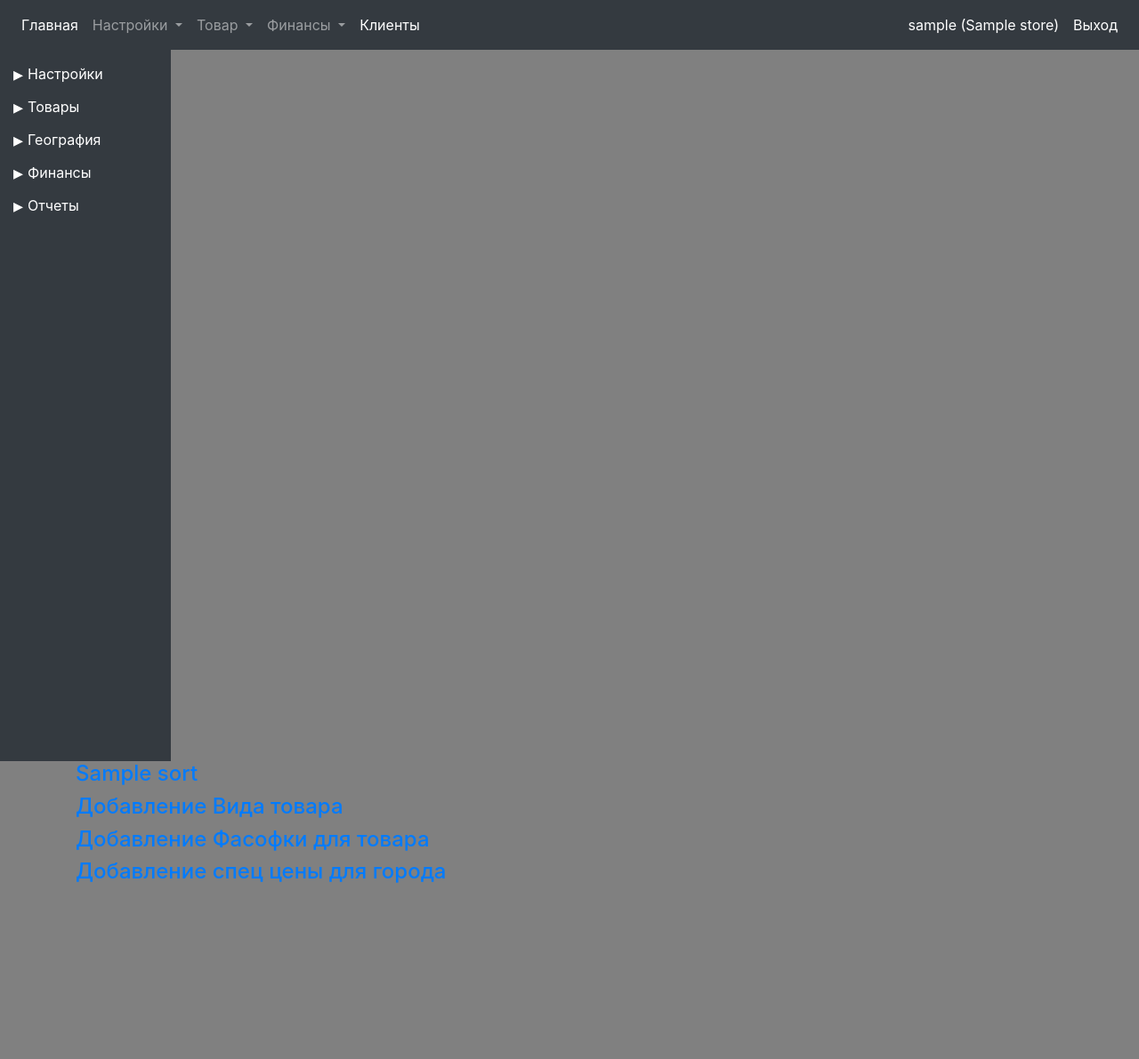
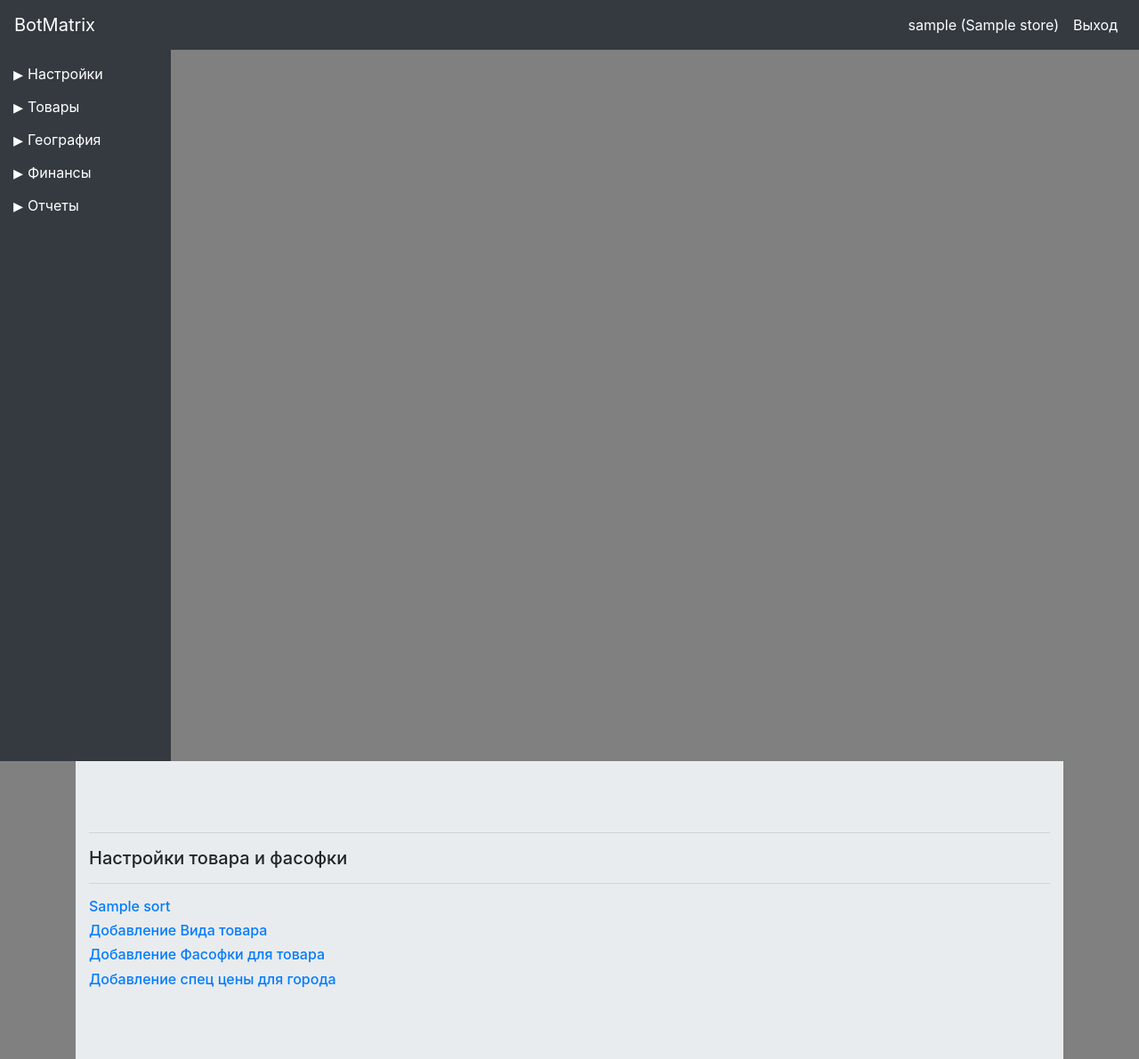
Before and after one commit to MaxGree90/matrix, a Flask app: page /setting_packing in a window 1280 px wide. Shown: the whole page at 89% size. Before the commit the page ends 993 px from the top, so only its background shows below. Run offline with Flask 2, Linux system fonts and the light colour scheme; a user stored in the database is signed in; tables that the repository leaves empty hold one stand-in row (values such as "Sample post"); some libraries are stand-ins or nearby versions.

Commit message:
Аааа, убрал меню из навбар, сделал обязательную авторизацию для просмотра меню.

```diff
--- a/app/forms.py
+++ b/app/forms.py
@@ -7,7 +7,7 @@ from app.models import User, Area, City, Sorts, Packing
 
 
 class LoginForm(FlaskForm):
-    username = StringField('Имя пользователя', validators=[DataRequired()])
+    username = StringField('Логин', validators=[DataRequired()])
     password = PasswordField('Пароль', validators=[DataRequired()])
     remember_me = BooleanField('Запомнить меня')
     # recaptcha = RecaptchaField()
@@ -15,8 +15,10 @@ class LoginForm(FlaskForm):
 
 
 class AddBotForm(FlaskForm):
+    title = StringField('Название')
     phone_num = StringField('Номер телефона', validators=[DataRequired()])
-    password = StringField('Пароль', validators=[DataRequired()])
+    help_chat = StringField('Чат поддержки')
+    code_bot = SubmitField('Получить код авторизации')
     code = StringField('Код авторизации')
     submit_bot = SubmitField('Добавить')
 
@@ -129,11 +131,16 @@ class SpecPriceForm(FlaskForm):
 
 
 class StoreEdit(FlaskForm):
+    change_name = BooleanField('Использовать название магазина вместо имени бота')
     title_store = StringField('Название магазина')
     first_message = TextAreaField('Первое сообщение', validators=[Length(min=0, max=500)])
     help_message = TextAreaField('Дополнение к сообщению помощь', validators=[Length(min=0, max=500)])
     footer_message = StringField('Текст в самом низу каждого сообщения', validators=[Length(min=0, max=140)])
-    help_chat = StringField('Чат поддержки')
     store_www = StringField('Сайт магазина')
-    qiwi_unblock = BooleanField('Включить приём Qiwi Без блокировок')
+    use_area = BooleanField('Использовать районы')
+    exmocode = BooleanField('Принимать EXMO')
+    display_qg = BooleanField('Отображать колличество оставщегося товара')
+    clientname = BooleanField('Приветствовать клиента по Имени в Телеграмм')
+    reservation = BooleanField('Бронирование товара клиентом')
+    reservation_time = StringField('Время бронирования товара')
     submit_st = SubmitField('Сохранить')
--- a/app/models.py
+++ b/app/models.py
@@ -25,7 +25,13 @@ class Store(db.Model):
     footer_message = db.Column(db.String(400))
     help_chat = db.Column(db.String(64))
     store_www = db.Column(db.String(64))
+    change_bot_name = db.Column(db.Boolean, unique=False, default=False)
+    exmo_use = db.Column(db.Boolean, unique=False, default=False)
+    area_use = db.Column(db.Boolean, unique=False, default=False)
     qiwi_unblock = db.Column(db.Boolean, unique=False, default=False)
+    reservation = db.Column(db.Boolean, unique=False, default=False)
+    reservation_time = (db.Integer())
+    display_qg = db.Column(db.Boolean, unique=False, default=False)
     currency = db.Column(db.Integer, db.ForeignKey('currency.id'))
 
     def __repr__(self):
@@ -34,7 +40,9 @@ class Store(db.Model):
 
 class TelegramBot(db.Model):
     id = db.Column(db.Integer, primary_key=True)
+    title = db.Column(db.String(64))
     phone_number = db.Column(db.String(64))
+    help_chat = db.Column(db.String(64))
     store_id = db.Column(db.Integer, db.ForeignKey('store.id'))
     password = db.Column(db.String(64))
     code = db.Column(db.String(64))
@@ -102,7 +110,10 @@ class SpecPrice(db.Model):
 class Botstate(db.Model):
     id = db.Column(db.Integer, primary_key=True)
     title = db.Column(db.String(128), index=True, unique=True)
-    bot = db.relationship('TelegramBot', backref='bot_state', lazy='dynamic', cascade="all,delete")
+    bot = db.relationship('TelegramBot', backref='botstat', lazy='dynamic', cascade="all,delete")
+
+    def __repr__(self):
+        return format(self.title)
 
 
 class State(db.Model):
--- a/app/routes.py
+++ b/app/routes.py
@@ -443,16 +443,28 @@ def setting_users():
         'setting_users.html',
         title='Сотрудники',
         users=User.query.filter_by(store_id=current_user.store_id),
-        form_user=form_user
+        form_user=form_user,
     )
 
 
-@app.route('/setting_bots')
+@app.route('/setting_bots', methods=['GET', 'POST'])
 @login_required
 def setting_bots():
+    form_bot = AddBotForm()
+    form_store=StoreEdit()
+    if form_bot.submit_bot.data and request.method == 'POST':
+        new_bot = TelegramBot(phone_number=form_bot.phone_num.data, store_id=current_user.store_id, code=form_bot.code.data)
+        db.session.add(new_bot)
+        db.session.commit()
+        flash('Телеграмм бот добавлен')
+    elif form_bot.code_bot and request.method == 'POST':
+        flash('Тут должна быть функция которая запросит код и создаст config.ini')
     return render_template(
-        'index.html',
+        'setting_robots.html',
         title='Боты',
+        bots=TelegramBot.query.filter_by(store_id=current_user.store_id),
+        form_bot=form_bot,
+        form_store=form_store
     )
 
 
--- a/app/templates/base.html
+++ b/app/templates/base.html
@@ -6,52 +6,19 @@
 <link rel="stylesheet" href="{{ url_for('static', filename='css/menu.css') }}">
 
 {% block navbar %}
+{% if current_user.is_anonymous %}
 <nav class="navbar navbar-expand-lg navbar-dark bg-dark">
-  <button class="navbar-toggler" type="button" data-toggle="collapse" data-target="#navbarNavDropdown" aria-controls="navbarNavDropdown" aria-expanded="false" aria-label="Toggle navigation">
+  <a class="navbar-brand" href="#">BotMatrix</a>
+  <button class="navbar-toggler" type="button" data-toggle="collapse" data-target="#navbarSupportedContent" aria-controls="navbarSupportedContent" aria-expanded="false" aria-label="Toggle navigation">
     <span class="navbar-toggler-icon"></span>
   </button>
-  <div class="collapse navbar-collapse" id="navbarNavDropdown">
-    <ul class="navbar-nav">
-      <li class="nav-item active">
-        <a class="nav-link" href="{{url_for('home')}}">Главная <span class="sr-only">(current)</span></a>
-      </li>
-      <li class="nav-item dropdown">
-        <a class="nav-link dropdown-toggle" href="#" id="navbarDropdownMenuLink1" data-toggle="dropdown" aria-haspopup="true" aria-expanded="false">
-          Настройки
-        </a>
-        <div class="dropdown-menu" aria-labelledby="navbarDropdownMenuLink1">
-          <a class="dropdown-item" href="{{ url_for('setting_city') }}">Города</a>
-          <a class="dropdown-item" href="{{ url_for('setting_packing') }}">Виды товара и фасофки</a>
-          <a class="dropdown-item" href="{{ url_for('setting_users') }}">Сотрудники</a>
-		  <a class="dropdown-item" href="{{ url_for('setting_bots') }}">Роботы</a>
-        </div>
-	  </li>
-	  <li class="nav-item dropdown">
-        <a class="nav-link dropdown-toggle" href="#" id="navbarDropdownMenuLink2" data-toggle="dropdown" aria-haspopup="true" aria-expanded="false">
-          Товар
-        </a>
-        <div class="dropdown-menu" aria-labelledby="navbarDropdownMenuLink2">
-          <a class="dropdown-item" href="{{ url_for('product_add') }}">Добавление</a>
-          <a class="dropdown-item" href="{{ url_for('product_add') }}">Добавленнное курьерами</a>
-          <a class="dropdown-item" href="{{ url_for('product_in_trade') }}">В продаже</a>
-		  <a class="dropdown-item" href="{{ url_for('product_sale') }}">Проданные</a>
-        </div>
-	  </li>
-	  <li class="nav-item dropdown">
-        <a class="nav-link dropdown-toggle" href="#" id="navbarDropdownMenuLink3" data-toggle="dropdown" aria-haspopup="true" aria-expanded="false">
-          Финансы
-        </a>
-        <div class="dropdown-menu" aria-labelledby="navbarDropdownMenuLink3">
-          <a class="dropdown-item" href="{{ url_for('money_up') }}">Пополнения</a>
-          <a class="dropdown-item" href="{{ url_for('money_down') }}">Расходы</a>
-          <a class="dropdown-item" href="{{ url_for('orders') }}">Выставленные счета</a>
-		  <a class="dropdown-item" href="{{ url_for('setting_transfer') }}">Вывод средств</a>
-        </div>
-      </li>
-	  <li class="nav-item active">
-        <a class="nav-link" href="{{ url_for('clients') }}">Клиенты <span class="sr-only">(current)</span></a>
-      </li>
-    </ul>
+</nav>
+{% else %}
+<nav class="navbar navbar-expand-lg navbar-dark bg-dark">
+  <a class="navbar-brand" href="#">BotMatrix</a>
+  <button class="navbar-toggler" type="button" data-toggle="collapse" data-target="#navbarSupportedContent" aria-controls="navbarSupportedContent" aria-expanded="false" aria-label="Toggle navigation">
+    <span class="navbar-toggler-icon"></span>
+  </button>
       <ul class="nav navbar-nav ml-auto">
           <li class="nav-item active">
             <a class="nav-link" href="{{ url_for('profile_edit') }}">{{ current_user.username }} ({{current_user.store}}) <span class="sr-only">(current)</span></a>
@@ -62,7 +29,6 @@
       </ul>
   </div>
 </nav>
-{% endblock %}
 
 {% block leftnavbar %}
 
@@ -161,6 +127,8 @@ checkSatishRajTreeCollaps()
 
 {% endblock %}
 
+{% endif %}
+{% endblock %}
 {% block content %}
     <div class="container">
         {% with messages = get_flashed_messages() %}
--- a/app/templates/setting_packing.html
+++ b/app/templates/setting_packing.html
@@ -2,17 +2,21 @@
 {% import 'bootstrap/wtf.html' as wtf %}
 {% block app_content %}
 
-
+<div class="jumbotron jumbotron-fluid">
+  <div class="container">
+        <p class="lead">
+            <hr>
+            <h5> Настройки товара и фасофки </h5>
+            <hr>
         <div id="accordion" role="tablist" aria-multiselectable="true">
-
         {% for s in sort %}
           <div class="panel panel-default">
             <div class="panel-heading" role="tab" id="heading{{s.id}}">
-      <h4 class="panel-title">
+              <h6 class="panel-title">
                 <a data-toggle="collapse" data-parent="#accordion" href="#collapse{{s.id}}" aria-expanded="false" aria-controls="collapse{{s.id}}">
                   {{s.title}}
                 </a>
-      </h4>
+              </h6>
             </div>
             <div id="collapse{{s.id}}" class="panel-collapse collapse" role="tabpanel" aria-labelledby="heading{{s.id}}">
             <table class="table table-sm table-condensed">
@@ -39,11 +43,11 @@
 
           <div class="panel panel-default">
             <div class="panel-heading" role="tab" id="headingTwo">
-      <h4 class="panel-title">
+              <h6 class="panel-title">
                 <a class="collapsed" data-toggle="collapse" data-parent="#accordion" href="#collapseTwo" aria-expanded="false" aria-controls="collapseTwo">
                   Добавление Вида товара
                 </a>
-      </h4>
+              </h6>
             </div>
             <div id="collapseTwo" class="panel-collapse collapse" role="tabpanel" aria-labelledby="headingTwo">
                 {{ wtf.quick_form(form_sort) }}
@@ -52,11 +56,11 @@
 
           <div class="panel panel-default">
             <div class="panel-heading" role="tab" id="headingThree">
-      <h4 class="panel-title">
+              <h6 class="panel-title">
                 <a class="collapsed" data-toggle="collapse" data-parent="#accordion" href="#collapseThree" aria-expanded="false" aria-controls="collapseThree">
                   Добавление Фасофки для товара
                 </a>
-      </h4>
+              </h6>
             </div>
             <div id="collapseThree" class="panel-collapse collapse" role="tabpanel" aria-labelledby="headingThree">
                 {{ wtf.quick_form(form_packing) }}
@@ -64,16 +68,18 @@
           </div>
           <div class="panel panel-default">
             <div class="panel-heading" role="tab" id="headingFour">
-      <h4 class="panel-title">
+              <h6 class="panel-title">
                 <a class="collapsed" data-toggle="collapse" data-parent="#accordion" href="#collapseFour" aria-expanded="false" aria-controls="collapseFour">
                   Добавление спец цены для города
                 </a>
-      </h4>
+              </h6>
             </div>
             <div id="collapseFour" class="panel-collapse collapse" role="tabpanel" aria-labelledby="headingFour">
                 {{ wtf.quick_form(form_spec_p) }}
             </div>
           </div>
         </div>
-
+        </p>
+  </div>
+</div>
 {% endblock %}
```
Also changed, not shown: app/templates/setting_city.html (+5 -10 lines), app/templates/setting_robots.html (added, +53 -0 lines), app/templates/setting_users.html (+11 -3 lines). Lines whose indentation alone changed are shown as unchanged.
